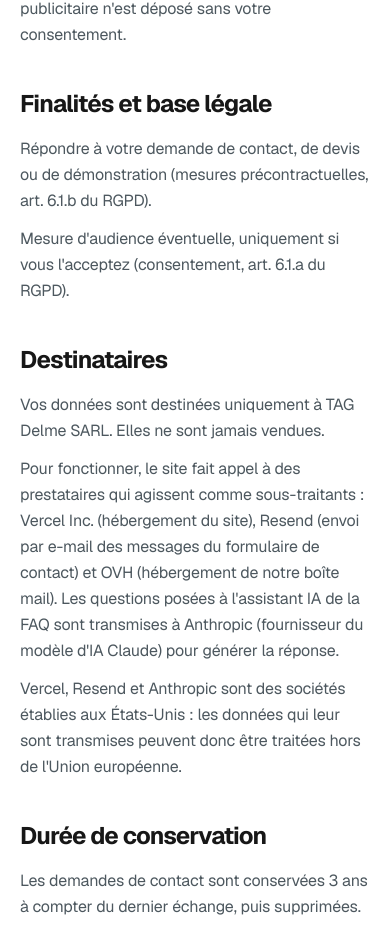
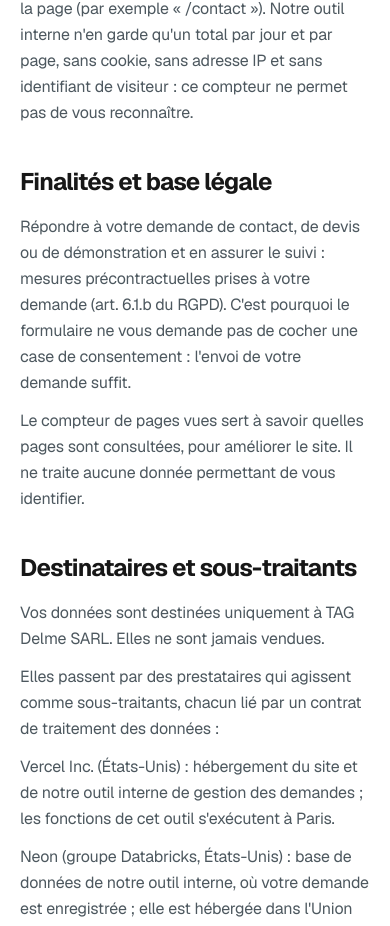
Before and after one commit to hoffertgabin-cmyk/neobatys, a Next.js app: page /politique-de-confidentialite in a window 390 px wide. Shown: the part 1053-1979 px from the top of the page. Built offline with nearby package versions, Linux system fonts and the light colour scheme; no server answers.

Commit message:
Confidentialité : la politique nomme les vrais sous-traitants (Vercel, Neon à Francfort, Resend, OVH, Anthropic), leurs garanties de transfert, le compteur de vues et la conservation de 3 ans ; le formulaire n'a plus de case de consentement, la base est la demande elle-même

```diff
--- a/components/forms/ContactForm.tsx
+++ b/components/forms/ContactForm.tsx
@@ -234,35 +234,16 @@ export function ContactForm() {
           <label htmlFor={id("company")}>Ne pas remplir</label>
           <input {...register("company")} id={id("company")} tabIndex={-1} autoComplete="off" />
         </div>
-        <div className="sm:col-span-2">
-          <div className="flex items-start gap-3">
-            <input
-              {...register("consent")}
-              {...a11y("consent")}
-              type="checkbox"
-              className="mt-0.5 size-5 shrink-0 rounded accent-chantier"
-            />
-            <label htmlFor={id("consent")} className="text-sm leading-relaxed text-ardoise-dark">
-              J&apos;accepte que {site.name} utilise ces informations pour me recontacter au sujet
-              de ma demande.{" "}
+        {/* Information RGPD (art. 13), pas de case : la base légale est la demande elle-même (art. 6.1.b) */}
+        <p className="text-sm leading-relaxed text-ardoise-dark sm:col-span-2">
+          {site.name} utilise ces informations uniquement pour répondre à votre demande.{" "}
           <Link
             href="/politique-de-confidentialite"
             className="font-medium text-chantier-dark underline underline-offset-2"
           >
             Politique de confidentialité
           </Link>
-            </label>
-          </div>
-          {errors.consent && (
-            <p
-              id={`${id("consent")}-erreur`}
-              className="mt-1.5 flex items-center gap-1.5 text-sm text-red-700"
-            >
-              <CircleAlert aria-hidden="true" className="size-4 shrink-0" />
-              {errors.consent.message}
         </p>
-          )}
-        </div>
       </div>
 
       {status === "error" && (
--- a/content/data/legal.json
+++ b/content/data/legal.json
@@ -12,7 +12,7 @@
       "address": "440 N Barranca Ave #4133, Covina, CA 91723, États-Unis",
       "website": "https://vercel.com"
     },
-    "lastUpdate": "29 octobre 2026"
+    "lastUpdate": "3 novembre 2026"
   },
   "mentionsLegales": [
     {
@@ -74,28 +74,42 @@
       "paragraphs": [
         "Via le formulaire de contact : nom, métier, téléphone, adresse e-mail, service souhaité et contenu de votre message.",
         "Via l'assistant IA de la FAQ : uniquement le texte de la question posée. Elle n'est pas enregistrée par le site ; merci de ne pas y indiquer de données personnelles.",
-        "Aucune donnée n'est collectée à votre insu. Aucun outil de mesure d'audience ni cookie publicitaire n'est déposé sans votre consentement."
+        "Compteur de pages vues : à chaque page affichée, le site transmet seulement l'adresse de la page (par exemple « /contact »). Notre outil interne n'en garde qu'un total par jour et par page, sans cookie, sans adresse IP et sans identifiant de visiteur : ce compteur ne permet pas de vous reconnaître."
       ]
     },
     {
       "title": "Finalités et base légale",
       "paragraphs": [
-        "Répondre à votre demande de contact, de devis ou de démonstration (mesures précontractuelles, art. 6.1.b du RGPD).",
-        "Mesure d'audience éventuelle, uniquement si vous l'acceptez (consentement, art. 6.1.a du RGPD)."
+        "Répondre à votre demande de contact, de devis ou de démonstration et en assurer le suivi : mesures précontractuelles prises à votre demande (art. 6.1.b du RGPD). C'est pourquoi le formulaire ne vous demande pas de cocher une case de consentement : l'envoi de votre demande suffit.",
+        "Le compteur de pages vues sert à savoir quelles pages sont consultées, pour améliorer le site. Il ne traite aucune donnée permettant de vous identifier."
       ]
     },
     {
-      "title": "Destinataires",
+      "title": "Destinataires et sous-traitants",
       "paragraphs": [
         "Vos données sont destinées uniquement à {entreprise}. Elles ne sont jamais vendues.",
-        "Pour fonctionner, le site fait appel à des prestataires qui agissent comme sous-traitants : {hebergeur} (hébergement du site), Resend (envoi par e-mail des messages du formulaire de contact) et OVH (hébergement de notre boîte mail). Les questions posées à l'assistant IA de la FAQ sont transmises à Anthropic (fournisseur du modèle d'IA Claude) pour générer la réponse.",
-        "Vercel, Resend et Anthropic sont des sociétés établies aux États-Unis : les données qui leur sont transmises peuvent donc être traitées hors de l'Union européenne. [À COMPLÉTER : préciser les garanties applicables (clauses contractuelles types ou Data Privacy Framework).]"
+        "Elles passent par des prestataires qui agissent comme sous-traitants, chacun lié par un contrat de traitement des données :",
+        "Vercel Inc. (États-Unis) : hébergement du site et de notre outil interne de gestion des demandes ; les fonctions de cet outil s'exécutent à Paris.",
+        "Neon (groupe Databricks, États-Unis) : base de données de notre outil interne, où votre demande est enregistrée ; elle est hébergée dans l'Union européenne, à Francfort.",
+        "Resend (Plus Five Five, Inc., États-Unis) : envoi par e-mail des messages du formulaire de contact.",
+        "OVH (France) : notre boîte mail, qui reçoit vos messages et les alertes de notre outil interne.",
+        "Anthropic PBC (États-Unis) : génération des réponses de l'assistant IA de la FAQ, à partir de la seule question posée."
+      ]
+    },
+    {
+      "title": "Transferts hors de l'Union européenne",
+      "paragraphs": [
+        "Vercel, Neon, Resend et Anthropic sont des sociétés américaines : une partie des données peut être traitée ou consultée depuis les États-Unis. Ces transferts sont encadrés par les garanties prévues au chapitre V du RGPD :",
+        "Vercel, Neon et Resend adhèrent au cadre de protection des données UE-États-Unis (Data Privacy Framework), reconnu par la décision d'adéquation de la Commission européenne du 10 juillet 2023. Leurs contrats de traitement des données contiennent en plus les clauses contractuelles types de la Commission européenne.",
+        "Anthropic n'adhère pas à ce cadre : les transferts vers Anthropic reposent sur les clauses contractuelles types de la Commission européenne, intégrées à son contrat de traitement des données.",
+        "Vous pouvez obtenir une copie de ces garanties en écrivant à {email}."
       ]
     },
     {
       "title": "Durée de conservation",
       "paragraphs": [
-        "Les demandes de contact sont conservées 3 ans à compter du dernier échange, puis supprimées. [À ADAPTER]"
+        "Les demandes de contact sont conservées 3 ans à compter de notre dernier échange avec vous, puis supprimées, conformément au référentiel de la CNIL sur la gestion des activités commerciales. Si vous devenez client, vos données sont conservées pendant la relation commerciale, puis le temps imposé par nos obligations comptables et fiscales.",
+        "Les questions posées à l'assistant IA ne sont pas conservées par le site. Le compteur de pages vues ne contient aucune donnée personnelle."
       ]
     },
     {
@@ -108,8 +122,8 @@
     {
       "title": "Cookies",
       "paragraphs": [
-        "Le site enregistre uniquement votre choix de consentement dans votre navigateur (stockage local, 6 mois). Il ne dépose aucun cookie de mesure d'audience ou publicitaire sans votre accord.",
-        "Vous pouvez modifier votre choix à tout moment via le lien « Gérer les cookies » en bas de page."
+        "Le site ne dépose aucun cookie et n'utilise aucun traceur : ni mesure d'audience par cookie, ni publicité, ni réseau social intégré. C'est pourquoi aucun bandeau ne vous demande votre accord.",
+        "Si cela change, un bandeau vous demandera votre consentement avant tout dépôt de traceur, avec la possibilité de refuser aussi simplement que d'accepter."
       ]
     }
   ]
--- a/lib/admin-leads.ts
+++ b/lib/admin-leads.ts
@@ -24,6 +24,7 @@ export async function sendLeadToAdmin(data: ContactData, serviceLabel: string):
         service: data.service,
         serviceLabel,
         message: data.message ?? "",
+        // Exigé par l'admin (z.literal(true)) ; aucun consentement n'est recueilli, la base est l'art. 6.1.b
         consent: true,
         submittedAt: new Date().toISOString(),
       }),
--- a/lib/schemas.ts
+++ b/lib/schemas.ts
@@ -26,9 +26,6 @@ export const contactSchema = z.object({
   email: z.email("Adresse e-mail invalide."),
   service: z.string().refine((v) => serviceValues.includes(v), "Choisissez un service."),
   message: z.string().trim().max(2000, "2000 caractères maximum.").optional().or(z.literal("")),
-  consent: z.literal(true, {
-    error: "Votre accord est nécessaire pour vous recontacter.",
-  }),
   // Champ piège anti-spam : accepté ici pour que la route réponde OK au robot sans rien envoyer
   company: z.string().max(200).optional(),
 });
```
Lines whose indentation alone changed are shown as unchanged.
